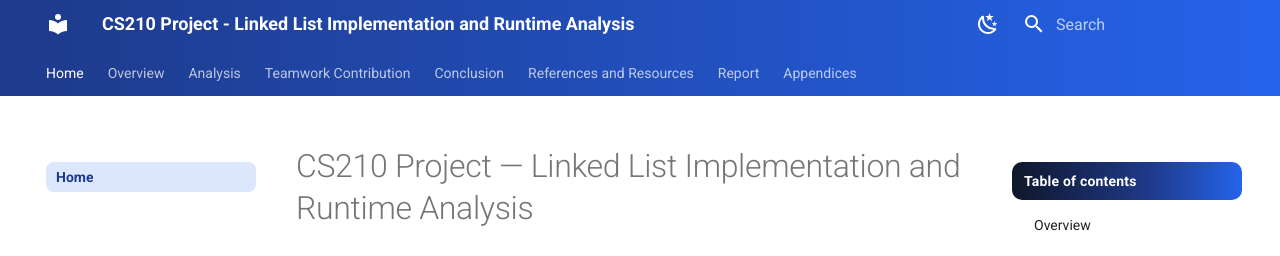
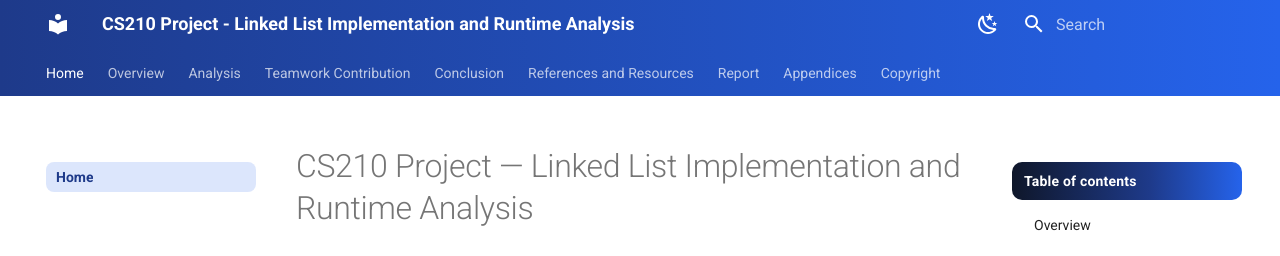
Before and after one commit to Shoug-Alomran/CS210-Project-Linked-List-Implementation-and-Runtime-Analysis, an MkDocs documentation site: the page built from docs/index.md, in a window 1280 px wide and 900 px high. Shown: the top 256 px of the window. Built offline with MkDocs 1.6.1 and Material for MkDocs 9.7.7, drawn with Linux system fonts in a browser that asks for light colours.

Commit message:
Add Copyright section to mkdocs.yml

```diff
--- a/mkdocs.yml
+++ b/mkdocs.yml
@@ -48,6 +48,7 @@ nav:
       - Flowchart: appendix/flowchart.md
       - Full Source Code: appendix/full-code.md
       - Run Screenshots: appendix/run-screenshots.md
+  - Copyright: copyright.md
 
 plugins:
   - search
```
